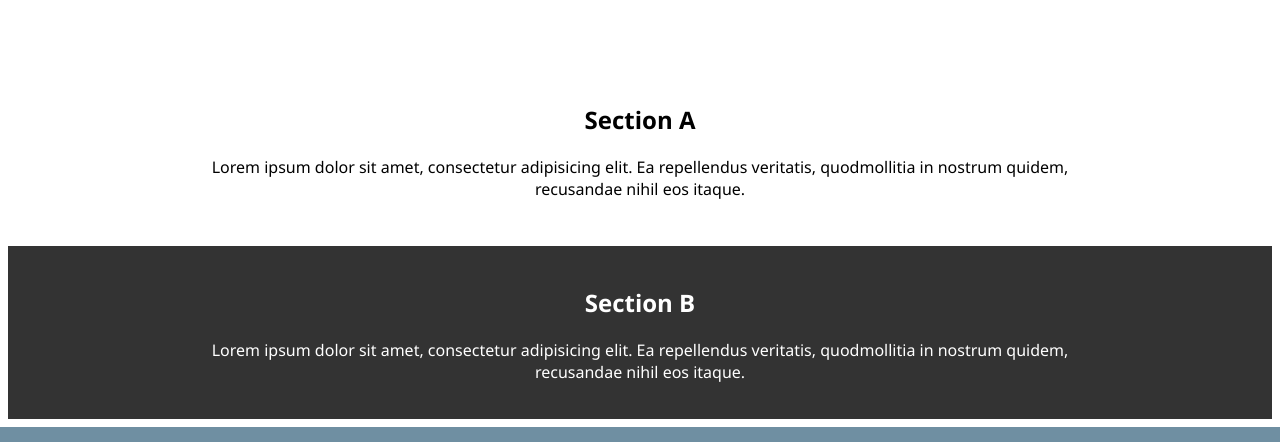
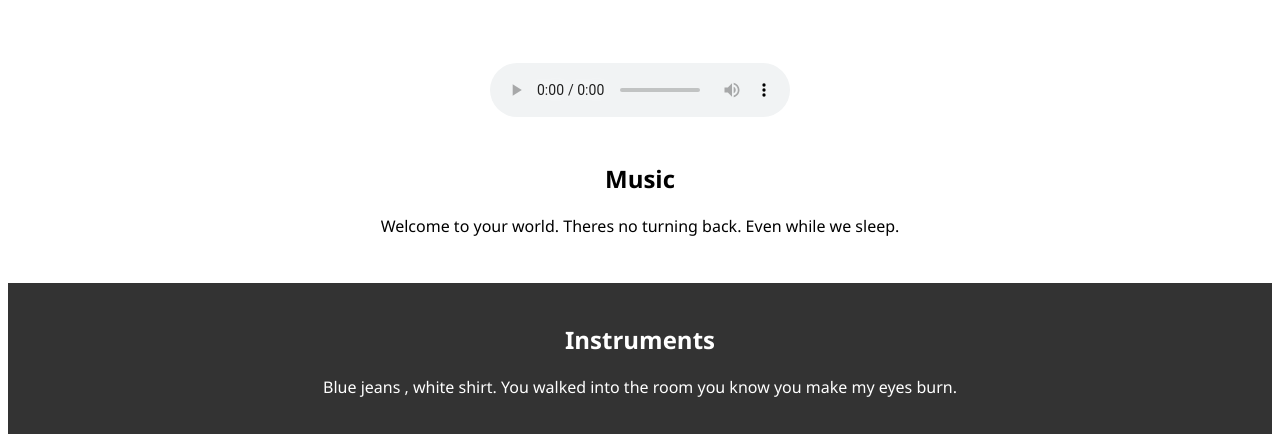
Before and after one commit to NorCalVictoria/Guit_Repo_B, a Django app: template projwsite/aff/templates/landing.html in a window 1280 px wide. Shown: the part 801-1243 px from the top of the page. Run offline with Django 3.2, Linux system fonts and the light colour scheme; the template is opened without the code that fills it, so the values that code supplies are empty.

Commit message:
audio controls to landing page

```diff
--- a/projwsite/aff/static/aff/css/guitarSite.css
+++ b/projwsite/aff/static/aff/css/guitarSite.css
@@ -1,5 +1,5 @@
 
-*{
+* {
 	box-sizing: border-box;
 	font-family: 'Segoe UI', Tohoma, Geneva, Verdana, sans-serif;
 }
@@ -59,7 +59,7 @@
   border: #f4e0bf 1px solid;
   padding:10px;
   border-radius: 10px;
-  margin-top: 30px
+  margin-top: 30px;
 }
 
 .btn-l:hover{
@@ -80,9 +80,7 @@
 
 .section{
 	padding: 20px 0;
-
 }
-
 .section-b {
 	background: #333;
 	color: #fff;
@@ -90,10 +88,6 @@
 .section-a {
 	padding-bottom: 30px;
 }
-
-
-
-
 
 @media(max-width: 960px) {
 	.container{
@@ -115,7 +109,31 @@
     font-size: 20px !important;
  }
 
- .overlay-block {
+/* .y-pop {
+ 	transform: translate(-50%,-50%);
+ 	margin:0;
+ 	padding:0 20px;
+ 	text-shadow: 0 0 20px #ff005b;
+ }*/
+/*.y-pop:after {
+	z-index: -1;
+	color: #ff005b;
+	filter: blur(15px);
+}
+.y-pop:before {
+	content: '';
+	position: absolute;
+	top: 0;
+	left: 0;
+	width:100%;
+	height:100%;
+	background: #fe3a80;
+	z-index: -2;
+	opacity: .5;
+	filter: blur(40px);
+}*/
+
+ .overlay-block-1 {
   height: 100vh;
   width : 100vw;
   position: absolute;
@@ -124,16 +142,14 @@
   left: 0;
   right: 0;
   /*opacity: 0.50;*/
-  z-index: 4;
- /* transition: 0.5s ease;*/
+  z-index: 5;
+  transition: 0.5s ease;
  /* background-color: #fff;*/
-  background: linear-gradient( hsla(0, 60%,  40%, 0.3),80%,#353938);
+  background: linear-gradient(hsla(200,5%, 20%, 0.7), 90%, #353938);
+
   							/*(startColor, saturation, lightness, alphaOpacity)midPoint,endColor*/
   							     /*hslpicker.com*/
-
  }
-
-
 
  .col-lg-6 {
    width: 20%;
@@ -168,5 +184,18 @@ body {
 
 .container {
 	width: 100vw;
+}
+span {
+    white-space:pre;
 
 }
+
+audio:hover , audio:focus , audio:active {
+/*	box-shadow: 15px 15px 20px rgba(0,0.0.0.4);
+*/	transform: scale(1.15);
+
+ }
+audio{
+	transition: all 0.5s linear;
+/*	box-shadow: 2px 2px 4px 0px #006773;
+*/	border-radius: 7px;
--- a/projwsite/aff/templates/landing.html
+++ b/projwsite/aff/templates/landing.html
@@ -15,7 +15,7 @@
 <body>
 	<header class="v-header container-vid">
 		<div class="fullscreen-video-wrap">
-			<video src="{% static 'aff/landGA.mov' %}" autoplay="true" loop="true">video here</video>
+			<video src="{% static 'aff/landGA.mov' %}" autoplay="true" muted loop="true" poster="{% static '/aff/images/guit_stg_still.png' %}"></video>
 		</div>
 		<div class="header-overlay"></div>
 		<div class="header-content">
@@ -23,20 +23,37 @@
 		<p> From musicians to music and instruments one thing is true. You're only as good as your tools.
 		Guitars are a means of communication.</p>
 
-		<a href="{% url 'home' %}" class="btn-l">Site</a>
+		<br>
+
+		<div>
+		     <a href="{% url 'home' %}" class="btn-l">Site</a>
+	    </div>
 		</div>
+		<div>
+			<button onclick="document.getElementById('player').play()">Play</button>
+			<button onclick="document.getElementById('player').pause()">Pause</button>
+			<button onclick="document.getElementById('player').volume+=0.1">Volume Up</button>
+			<button onclick="document.getElementById('player').volume-=0.1">Volume Down</button>
+        </div>
 	</header><!-- /header -->
+
+	<div class="row" align="center" id="player">
+	    <audio controls loop preload="metadata" >
+		  <source  src="{% static 'aff/guit_aud.mp3' %}" type="audio/mp3" controls>
+		</audio>
+	</div>
+
 	<section class="section section-a">
 		<div class="container-vid">
-	     <h1>Section A</h1>
-	       <p> Lorem ipsum dolor sit amet, consectetur adipisicing elit. Ea repellendus veritatis, quodmollitia in nostrum quidem, recusandae nihil eos itaque.</p>
+	     <h1>Music</h1>
+	       <p> Welcome to your world. Theres no turning back. Even while we sleep.</p>
         </div>
    </section>
 
   <section class="section section-b">
 		<div class="container-vid">
-	     <h1>Section B</h1>
-	       <p> Lorem ipsum dolor sit amet, consectetur adipisicing elit. Ea repellendus veritatis, quodmollitia in nostrum quidem, recusandae nihil eos itaque.</p>
+	     <h1>Instruments</h1>
+	       <p> Blue jeans , white shirt. You walked into the room you know you make my eyes burn. </p>
         </div>
    </section>
 </body>
```
Also changed, not shown: projwsite/aff/templates/blog.html (+6 -11 lines), projwsite/aff/templates/home.html (+8 -8 lines), projwsite/aff/static/aff/images/GuitarSauna.jpg (added), projwsite/aff/static/aff/images/guit_stg_still.png (added), projwsite/aff/static/aff/images/lrBaggs.webp (added), 1 other file.
